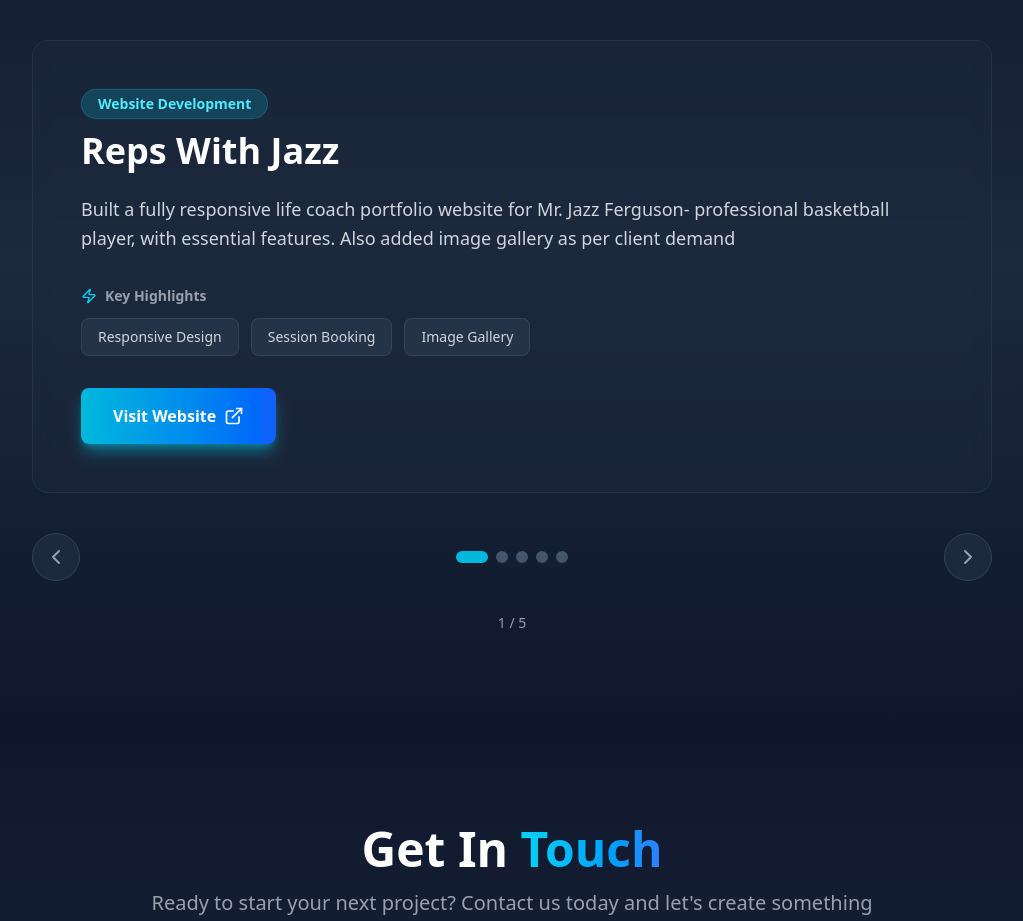
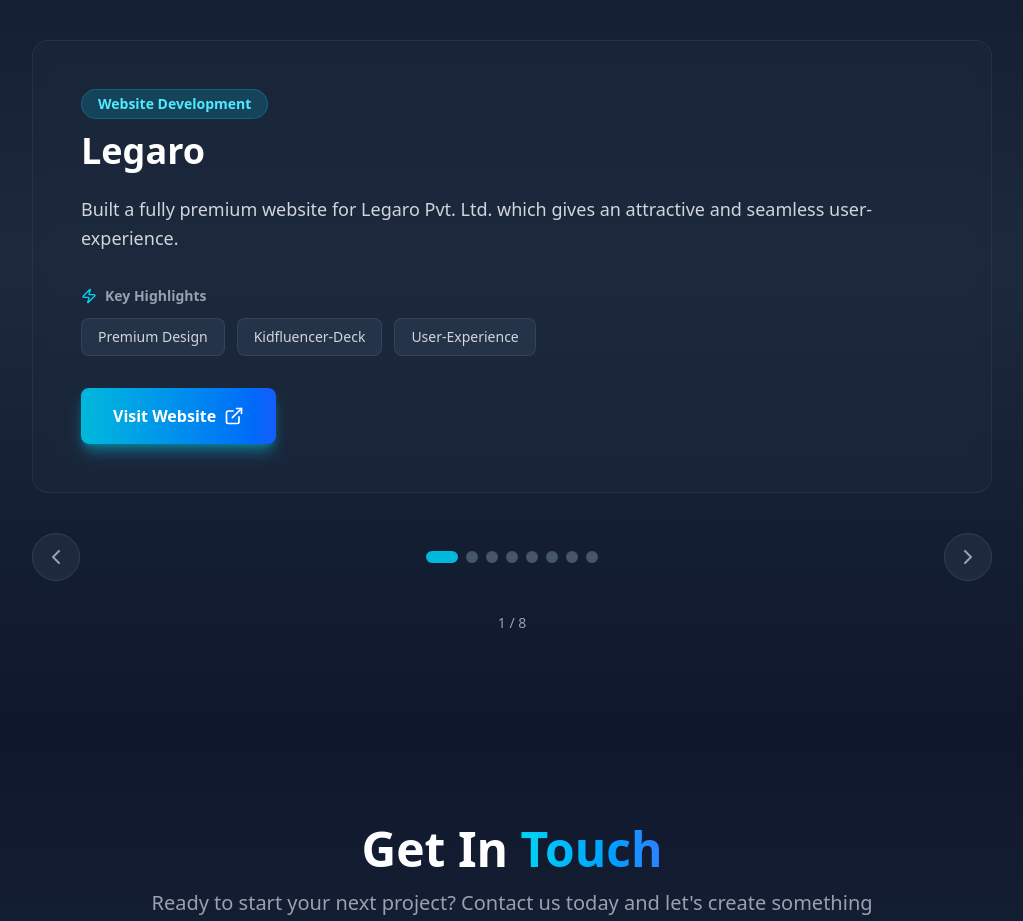
Before and after one commit to Atharv542/BR-Nexus, a React (Vite) app: page / in a window 1280 px wide. Shown: the part 1980-2901 px from the top of the page, without its empty margins (128-1151 px from the left). Built offline with nearby package versions, Linux system fonts and the light colour scheme.

Commit message:
Added changes

```diff
--- a/src/components/Portfolio.tsx
+++ b/src/components/Portfolio.tsx
@@ -5,8 +5,30 @@
   const [currentIndex, setCurrentIndex] = useState(0);
 
   const works = [
+     {
+      id: 1,
+      title: 'Legaro',
+      category: 'Website Development',
+      description:
+        'Built a fully premium website for Legaro Pvt. Ltd. which gives an attractive and seamless user-experience. ',
+      highlights: ['Premium Design', 'Kidfluencer-Deck', 'User-Experience'],
+      buttonText: 'Visit Website',
+      buttonLink: 'https://legaro-two.vercel.app/',
+      icon: '🛍️',
+    },
+     {
+      id: 1,
+      title: 'The Elite Minndset Program',
+      category: 'Website Development',
+      description:
+        'Built a fully responsive website for Jazz Ferguson and Mark Colbourne for their elite mindset program centerd towards the school going students to excel in their life',
+      highlights: ['Responsive Design', 'Session Booking', 'Premium Look'],
+      buttonText: 'Visit Website',
+      buttonLink: 'https://www.elitemindsetprogram.com/',
+      icon: '🛍️',
+    },
     {
-      id: 1,
+      id: 2,
       title: 'Reps With Jazz',
       category: 'Website Development',
       description:
@@ -17,7 +39,7 @@
       icon: '🛍️',
     },
     {
-      id: 2,
+      id: 3,
       title: 'InnerBloom Journey',
       category: 'Website Development',
       description:
@@ -27,8 +49,19 @@
       buttonLink: 'https://www.healgrowletgoandevolvewithsalma.com/',
       icon: '🏢',
     },
+     {
+      id: 4,
+      title: 'Wisdom Inside Out',
+      category: 'Website Development',
+      description:
+        'Built a fully responsive life coach portfolio website for Leena- professional lifecoach, with all sections required in a website',
+      highlights: ['Responsive Design', 'Session Booking'],
+      buttonText: 'Visit Website',
+      buttonLink: 'https://leena-website-eta.vercel.app/',
+      icon: '🛍️',
+    },
     {
-      id: 3,
+      id: 5,
       title: 'Head2Heart',
       category: 'Website Development',
       description:
@@ -39,7 +72,7 @@
       icon: '🎨',
     },
     {
-      id: 4,
+      id: 6,
       title: 'Wisdom Inside Out',
       category: 'Instagram & YouTube',
       description:
@@ -49,8 +82,9 @@
       buttonLink: 'https://www.youtube.com/@TheWisdomInsideOut',
       icon: '📱',
     },
+
     {
-      id: 5,
+      id: 7,
       title: 'Next Can Be You',
       category: 'Your Project',
       description:
```
